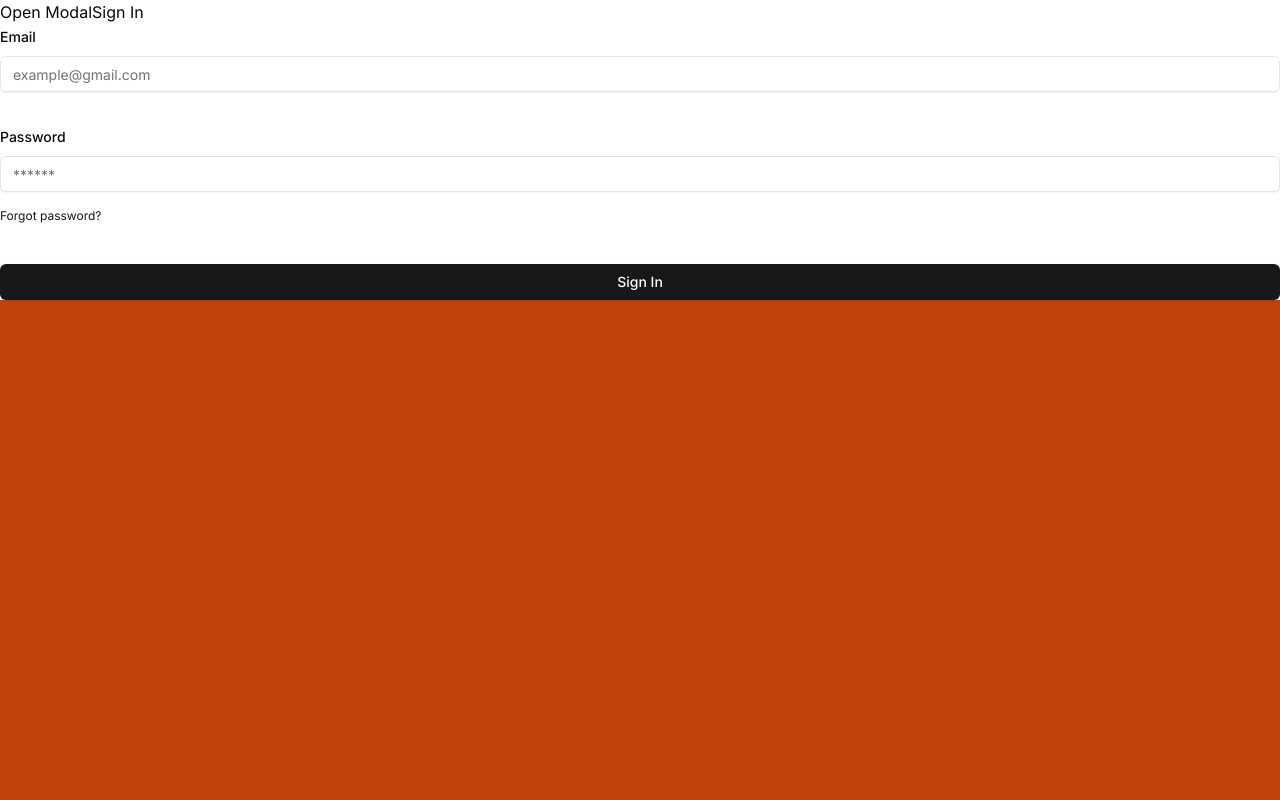
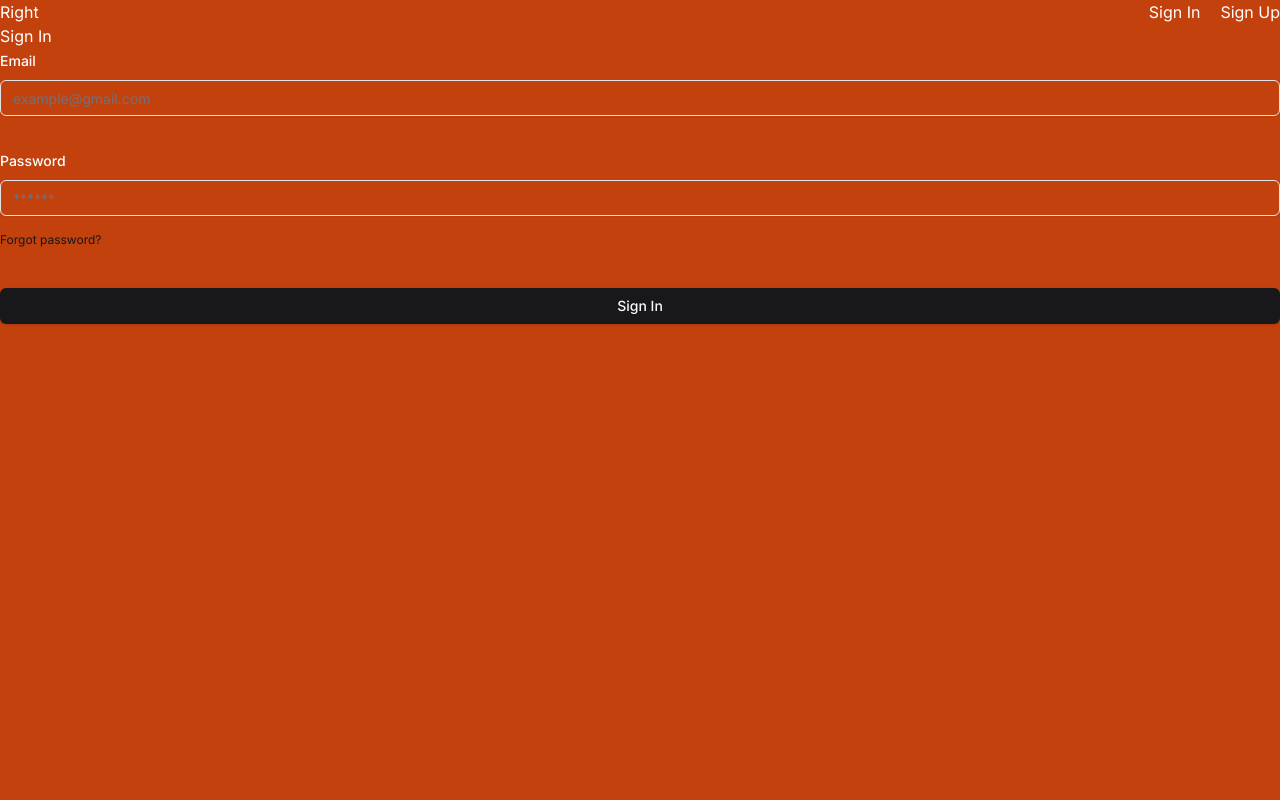
Before and after one commit to dworker863/education-portal, a Next.js app: page /signin in a window 1280 px wide. Shown: the top 800 px of the page. Built offline with nearby package versions, Linux system fonts and the light colour scheme.

Commit message:
Added close button for modal. Added TopLine component

```diff
--- a/app/@auth/(.)signup/page.tsx
+++ b/app/@auth/(.)signup/page.tsx
@@ -5,9 +5,9 @@ import React from 'react';
 const SignUp = () => {
   return (
     <Modal
-      headerLabel="Welcome back"
-      backButtonLabel="Don't have an account"
-      backButtonHref="/signup"
+      headerLabel="Create an account"
+      backButtonLabel="Already have an account?"
+      backButtonHref="/signin"
       showSocials
     >
       <SignupForm />
--- a/app/@auth/layout.tsx
+++ b/app/@auth/layout.tsx
@@ -1,6 +1,6 @@
 export default function Layout({ children }: { children: React.ReactNode }) {
   return (
-    <section className="h-screen flex items-center justify-center bg-orange-700">
+    <section className="h-screen flex items-center justify-center">
       {children}
     </section>
   );
--- a/app/components/Button.tsx
+++ /dev/null
@@ -1,23 +0,0 @@
-'use client';
-
-import { FC } from 'react';
-import { logout } from '../libs/server-actions';
-
-type TButtonProps = {
-  text: string;
-  type: 'button' | 'submit' | 'reset';
-};
-
-const Button: FC<TButtonProps> = ({ text, type }) => {
-  const handleClick = async () => {
-    await logout();
-  };
-
-  return (
-    <button type={type} onClick={handleClick}>
-      {text}
-    </button>
-  );
-};
-
-export default Button;
--- a/app/components/Modal.tsx
+++ b/app/components/Modal.tsx
@@ -6,14 +6,15 @@ import {
   CardFooter,
   CardHeader,
 } from '@/components/ui/card';
-import React, { FC } from 'react';
+import React, { FC, useState } from 'react';
 import ModalHeader from './ModalHeader';
 import { FcGoogle } from 'react-icons/fc';
 import { FaGithub } from 'react-icons/fa6';
 import Socials from './Socials';
 import { Button } from '@/components/ui/button';
 import Link from 'next/link';
-import { usePathname, useRouter } from 'next/navigation';
+import { useRouter } from 'next/navigation';
+import { IoCloseSharp } from 'react-icons/io5';
 
 type TModalProps = {
   children: React.ReactNode;
@@ -30,10 +31,23 @@ const Modal: FC<TModalProps> = ({
   backButtonHref,
   showSocials,
 }) => {
+  const [isModalOpen, setIsModalOpen] = useState(true);
+
+  if (!isModalOpen) return null;
+
   return (
-    <Card className="w-[500px]">
+    <Card className="w-[500px] relative">
       <CardHeader>
         <ModalHeader label={headerLabel} />
+        <Button
+          className="absolute right-0 top-0"
+          variant="link"
+          onClick={() => {
+            setIsModalOpen(false);
+          }}
+        >
+          <IoCloseSharp size={24} />
+        </Button>
       </CardHeader>
       <CardContent>{children}</CardContent>
       {showSocials && (
@@ -42,15 +56,8 @@ const Modal: FC<TModalProps> = ({
         </CardFooter>
       )}
       <CardFooter>
-        <Button
-          variant="link"
-          className="font-normal w-full"
-          size="sm"
-          asChild
-          // onClick={handleClick}
-        >
+        <Button variant="link" className="font-normal w-full" size="sm" asChild>
           <Link href={backButtonHref}>{backButtonLabel}</Link>
-          {/* {backButtonLabel} */}
         </Button>
       </CardFooter>
     </Card>
--- /dev/null
+++ b/app/components/TopLine.tsx
@@ -0,0 +1,16 @@
+import Link from 'next/link';
+import React, { FC } from 'react';
+
+const TopLine = () => {
+  return (
+    <div className="flex justify-between">
+      <div className="flex-1 flex justify-start gap-5">Right</div>
+      <div className="flex-1 flex justify-end gap-5">
+        <Link href="/signin">Sign In</Link>
+        <Link href="/signup">Sign Up</Link>
+      </div>
+    </div>
+  );
+};
+
+export default TopLine;
--- a/app/layout.tsx
+++ b/app/layout.tsx
@@ -4,6 +4,8 @@ import './globals.css';
 import { SessionProvider } from 'next-auth/react';
 import { Session } from 'next-auth';
 import Link from 'next/link';
+import { cn } from '@/lib/utils';
+import TopLine from './components/TopLine';
 
 const inter = Inter({ subsets: ['latin'] });
 
@@ -24,10 +26,12 @@ export default function RootLayout({
   return (
     <SessionProvider session={session}>
       <html lang="en">
-        <body className={inter.className}>
-          <Link href="/signin">Open Modal</Link>
-          {children}
-          {auth}
+        <body className={cn('bg-orange-700 text-white ', inter.className)}>
+          <div className="container mx-auto">
+            <TopLine></TopLine>
+            {children}
+            {auth}
+          </div>
         </body>
       </html>
     </SessionProvider>
--- a/app/page.tsx
+++ b/app/page.tsx
@@ -1,6 +1,5 @@
 import { auth, signOut } from '@/auth';
 import Link from 'next/link';
-import Button from './components/Button';
 import Image from 'next/image';
 import CourseForm from './components/CourseForm';
 import { getAllCourses } from './libs/utils';
```
